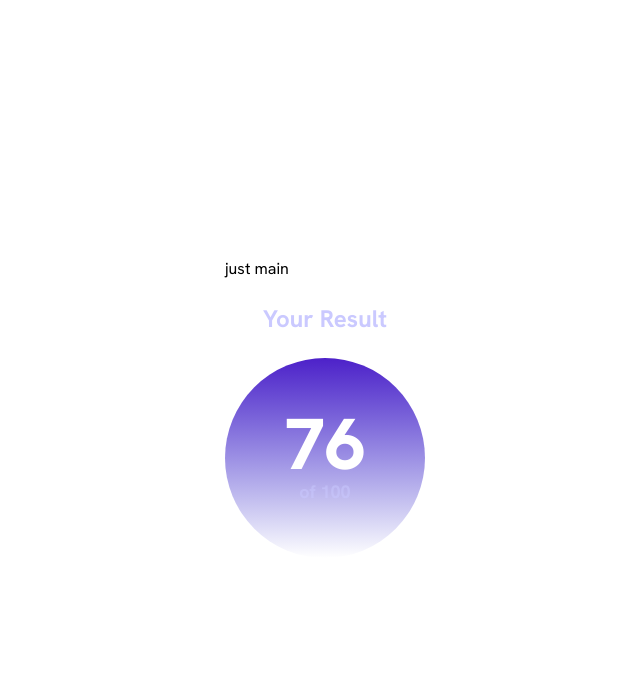
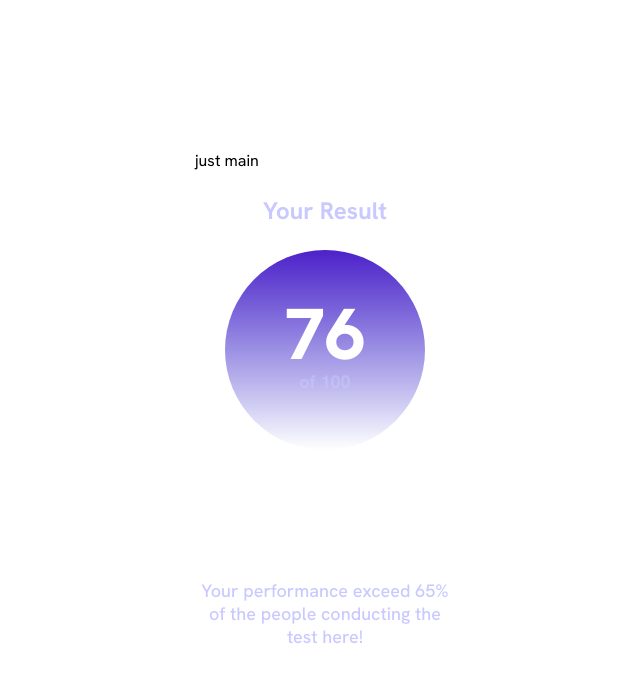
Before and after one commit to BYCODDE/-React-results-summary-component, a React (Vite) app: page / in a window 1280 px wide. Shown: the top 682 px of the page, without its empty margins (315-955 px from the left). Built offline with nearby package versions, Linux system fonts and the light colour scheme.

Commit message:
new commit!

```diff
--- a/src/components/Sectionleft/Circle/Circle.jsx
+++ b/src/components/Sectionleft/Circle/Circle.jsx
@@ -3,13 +3,13 @@ import circleSvg from "./circle.svg";
 
 function circle() {
   return (
-    <>
+    <div className="circle_div">
       <img src={circleSvg} alt="circle" />
       <div className="score">
         <span className="main_score">76</span>
         <span className="under_score">of 100</span>
       </div>
-    </>
+    </div>
   );
 }
 
--- a/src/components/Sectionleft/Circle/circle.css
+++ b/src/components/Sectionleft/Circle/circle.css
@@ -8,7 +8,8 @@
   transform: translate(-50%, -50%);
   text-align: center;
   flex-direction: column;
-  margin-top: 55px;
+  /* margin-top: 55px; */
+  margin-top: -55px;
 }
 
 .main_score {
@@ -28,3 +29,6 @@
   font-weight: 700;
   line-height: normal;
 }
+.circle_div{
+
+}
--- /dev/null
+++ b/src/components/Sectionleft/Great/Great.jsx
@@ -0,0 +1,14 @@
+import "./great.css";
+
+export default Great;
+
+function Great() {
+  return (
+    <>
+      <h3 className="great">Great</h3>
+      <p className="great_p">
+        Your performance exceed 65% of the people conducting the test here!
+      </p>
+    </>
+  );
+}
--- /dev/null
+++ b/src/components/Sectionleft/Great/great.css
@@ -0,0 +1,18 @@
+.great {
+  color: var(--White, #fff);
+  text-align: center;
+  font-size: 32px;
+  font-style: normal;
+  font-weight: 700;
+  line-height: normal;
+}
+
+.great_p {
+  color: var(--Light-Blue, #cac9ff);
+  text-align: center;
+  width: 260px;
+  font-size: 18px;
+  font-style: normal;
+  font-weight: 500;
+  line-height: normal;
+}
--- a/src/components/Sectionleft/Sectionleft.jsx
+++ b/src/components/Sectionleft/Sectionleft.jsx
@@ -1,11 +1,12 @@
 import "./sectionleft.css";
 import Circle from "./Circle/Circle";
-
+import Great from "./Great/Great";
 function Sectionleft() {
   return (
     <section className="Sectionleft">
       <h3 className="Your_Result">Your Result</h3>
       <Circle></Circle>
+      <Great></Great>
     </section>
   );
 }
```
